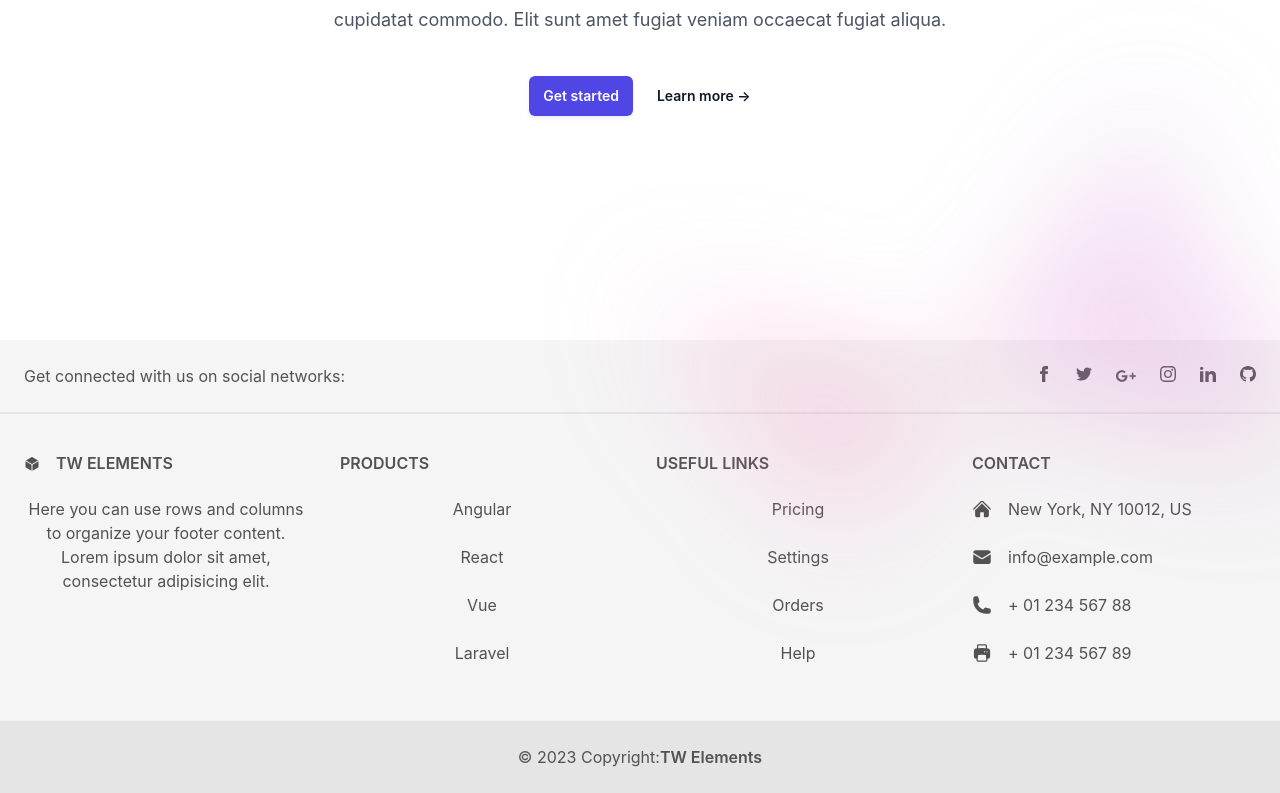
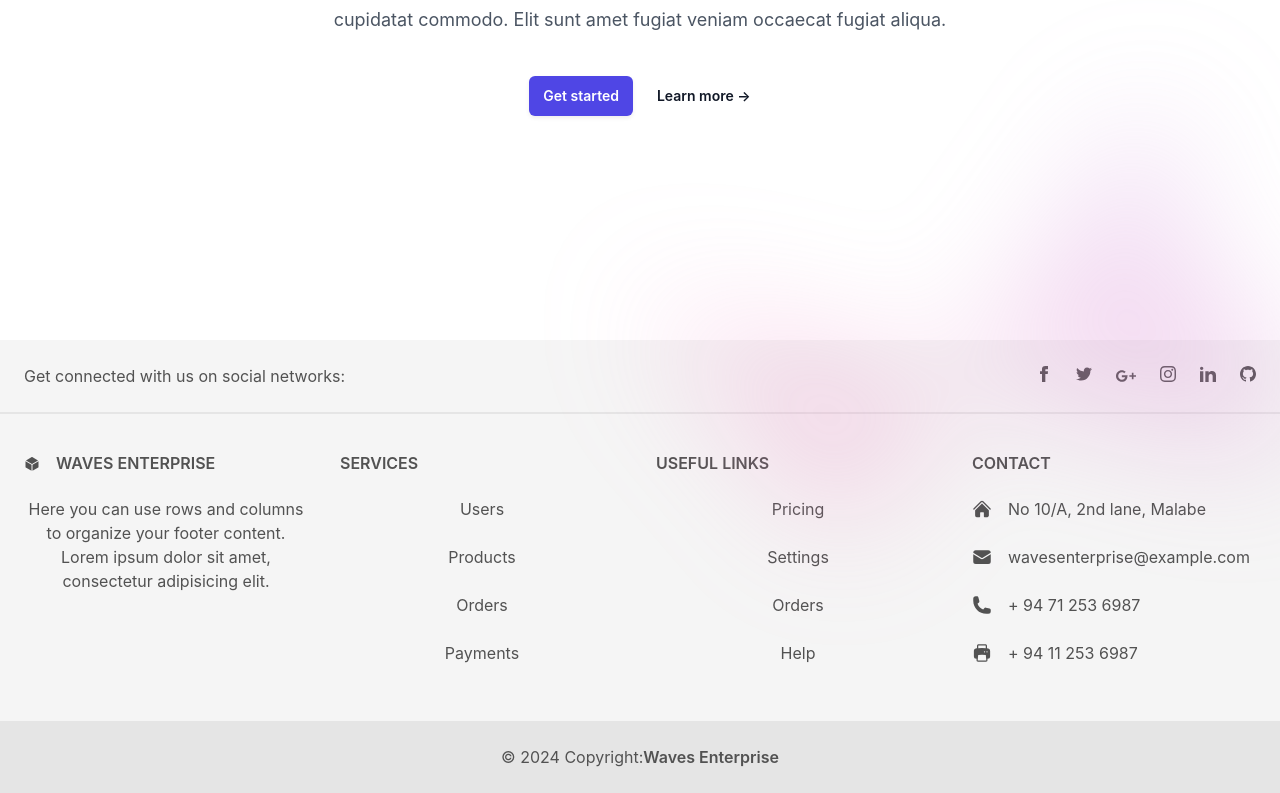
Before and after one commit to Y4S1-EAD/web-client, a React (Create React App) app in the folder frontend/: page / in a window 1280 px wide. Shown: the part 516-1309 px from the top of the page. Built offline with nearby package versions, Linux system fonts and the light colour scheme.

Commit message:
update header & footer

```diff
--- a/frontend/src/components/Footer.js
+++ b/frontend/src/components/Footer.js
@@ -90,7 +90,7 @@ export default function Footer() {
               >
                 <path d="M12.378 1.602a.75.75 0 00-.756 0L3 6.632l9 5.25 9-5.25-8.622-5.03zM21.75 7.93l-9 5.25v9l8.628-5.032a.75.75 0 00.372-.648V7.93zM11.25 22.18v-9l-9-5.25v8.57a.75.75 0 00.372.648l8.628 5.033z" />
               </svg>
-              TW Elements
+              Waves Enterprise
             </h6>
             <p>
               Here you can use rows and columns to organize your footer content.
@@ -100,19 +100,19 @@ export default function Footer() {
           {/* <!-- Products section --> */}
           <div className="">
             <h6 className="mb-4 flex justify-center font-semibold uppercase md:justify-start">
-              Products
+              Services
             </h6>
             <p className="mb-4">
-              <a className="text-neutral-600 dark:text-neutral-200">Angular</a>
+              <a className="text-neutral-600 dark:text-neutral-200">Users</a>
             </p>
             <p className="mb-4">
-              <a className="text-neutral-600 dark:text-neutral-200">React</a>
+              <a className="text-neutral-600 dark:text-neutral-200">Products</a>
             </p>
             <p className="mb-4">
-              <a className="text-neutral-600 dark:text-neutral-200">Vue</a>
+              <a className="text-neutral-600 dark:text-neutral-200">Orders</a>
             </p>
             <p>
-              <a className="text-neutral-600 dark:text-neutral-200">Laravel</a>
+              <a className="text-neutral-600 dark:text-neutral-200">Payments</a>
             </p>
           </div>
           {/* <!-- Useful links section --> */}
@@ -148,7 +148,7 @@ export default function Footer() {
                 <path d="M11.47 3.84a.75.75 0 011.06 0l8.69 8.69a.75.75 0 101.06-1.06l-8.689-8.69a2.25 2.25 0 00-3.182 0l-8.69 8.69a.75.75 0 001.061 1.06l8.69-8.69z" />
                 <path d="M12 5.432l8.159 8.159c.03.03.06.058.091.086v6.198c0 1.035-.84 1.875-1.875 1.875H15a.75.75 0 01-.75-.75v-4.5a.75.75 0 00-.75-.75h-3a.75.75 0 00-.75.75V21a.75.75 0 01-.75.75H5.625a1.875 1.875 0 01-1.875-1.875v-6.198a2.29 2.29 0 00.091-.086L12 5.43z" />
               </svg>
-              New York, NY 10012, US
+              No 10/A, 2nd lane, Malabe
             </p>
             <p className="mb-4 flex items-center justify-center md:justify-start">
               <svg
@@ -160,7 +160,7 @@ export default function Footer() {
                 <path d="M1.5 8.67v8.58a3 3 0 003 3h15a3 3 0 003-3V8.67l-8.928 5.493a3 3 0 01-3.144 0L1.5 8.67z" />
                 <path d="M22.5 6.908V6.75a3 3 0 00-3-3h-15a3 3 0 00-3 3v.158l9.714 5.978a1.5 1.5 0 001.572 0L22.5 6.908z" />
               </svg>
-              info@example.com
+              wavesenterprise@example.com
             </p>
             <p className="mb-4 flex items-center justify-center md:justify-start">
               <svg
@@ -175,7 +175,7 @@ export default function Footer() {
                   clipRule="evenodd"
                 />
               </svg>
-              + 01 234 567 88
+              + 94 71 253 6987
             </p>
             <p className="flex items-center justify-center md:justify-start">
               <svg
@@ -190,7 +190,7 @@ export default function Footer() {
                   clipRule="evenodd"
                 />
               </svg>
-              + 01 234 567 89
+              + 94 11 253 6987
             </p>
           </div>
         </div>
@@ -198,12 +198,12 @@ export default function Footer() {
 
       {/* <!--Copyright section--> */}
       <div className="bg-neutral-200 p-6 text-center dark:bg-neutral-700">
-        <span>© 2023 Copyright:</span>
+        <span>© 2024 Copyright:</span>
         <a
           className="font-semibold text-neutral-600 dark:text-neutral-400"
           href="https://tw-elements.com/"
         >
-          TW Elements
+          Waves Enterprise
         </a>
       </div>
     </footer>
--- a/frontend/src/components/Header.js
+++ b/frontend/src/components/Header.js
@@ -4,10 +4,10 @@ import { Bars3Icon, XMarkIcon } from "@heroicons/react/24/outline";
 import { Link } from "react-router-dom";
 
 const navigation = [
-  { name: "Product", href: "#" },
-  { name: "Features", href: "#" },
+  { name: "Users", href: "#" },
+  { name: "Products", href: "#" },
   { name: "Orders", href: "/order" },
-  { name: "Company", href: "#" },
+  { name: "Payments", href: "#" },
 ];
 
 export default function Header() {
@@ -20,14 +20,14 @@ export default function Header() {
         className="flex items-center justify-between p-6 lg:px-8"
       >
         <div className="flex lg:flex-1">
-          <a href="#" className="-m-1.5 p-1.5">
+          <Link to="/" className="-m-1.5 p-1.5">
             <span className="sr-only">Your Company</span>
             <img
-              alt=""
+              alt="Logo"
               src="https://tailwindui.com/img/logos/mark.svg?color=indigo&shade=600"
               className="h-8 w-auto"
             />
-          </a>
+          </Link>
         </div>
         <div className="flex lg:hidden">
           <button
```
